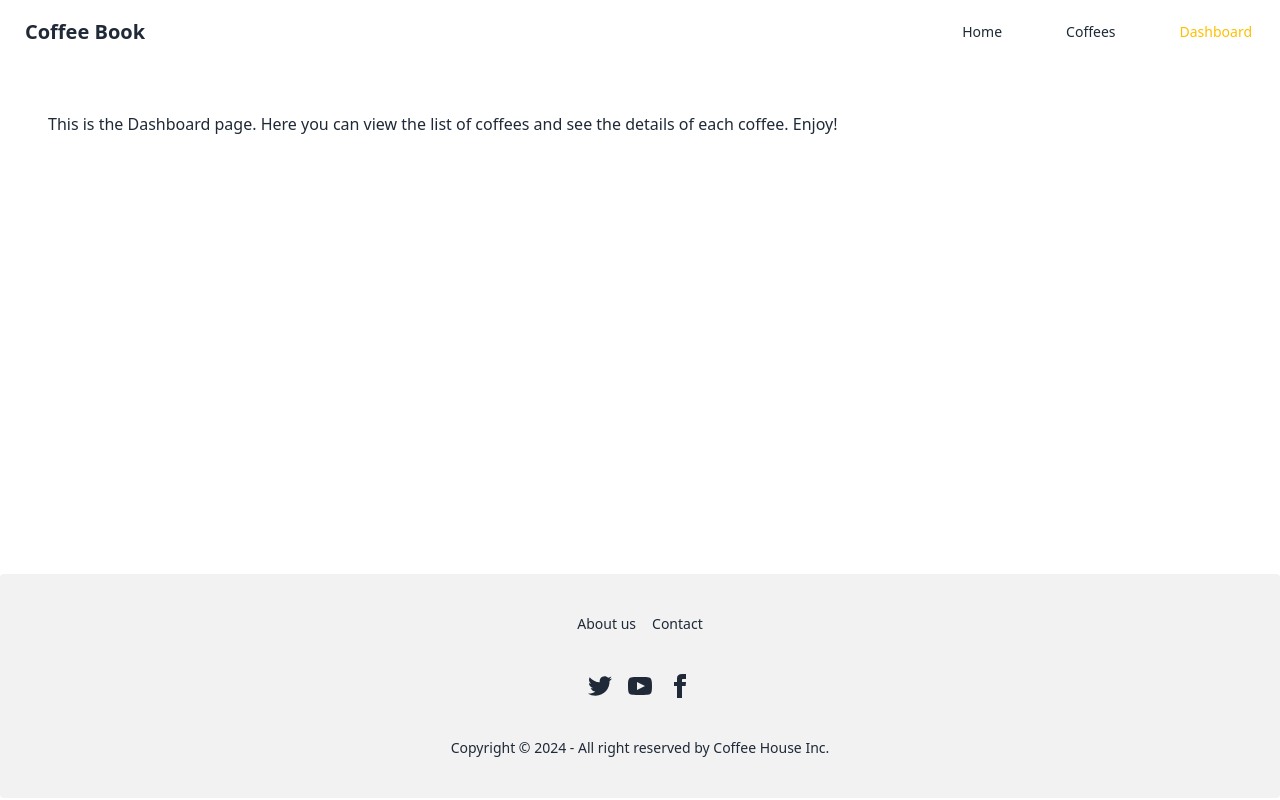
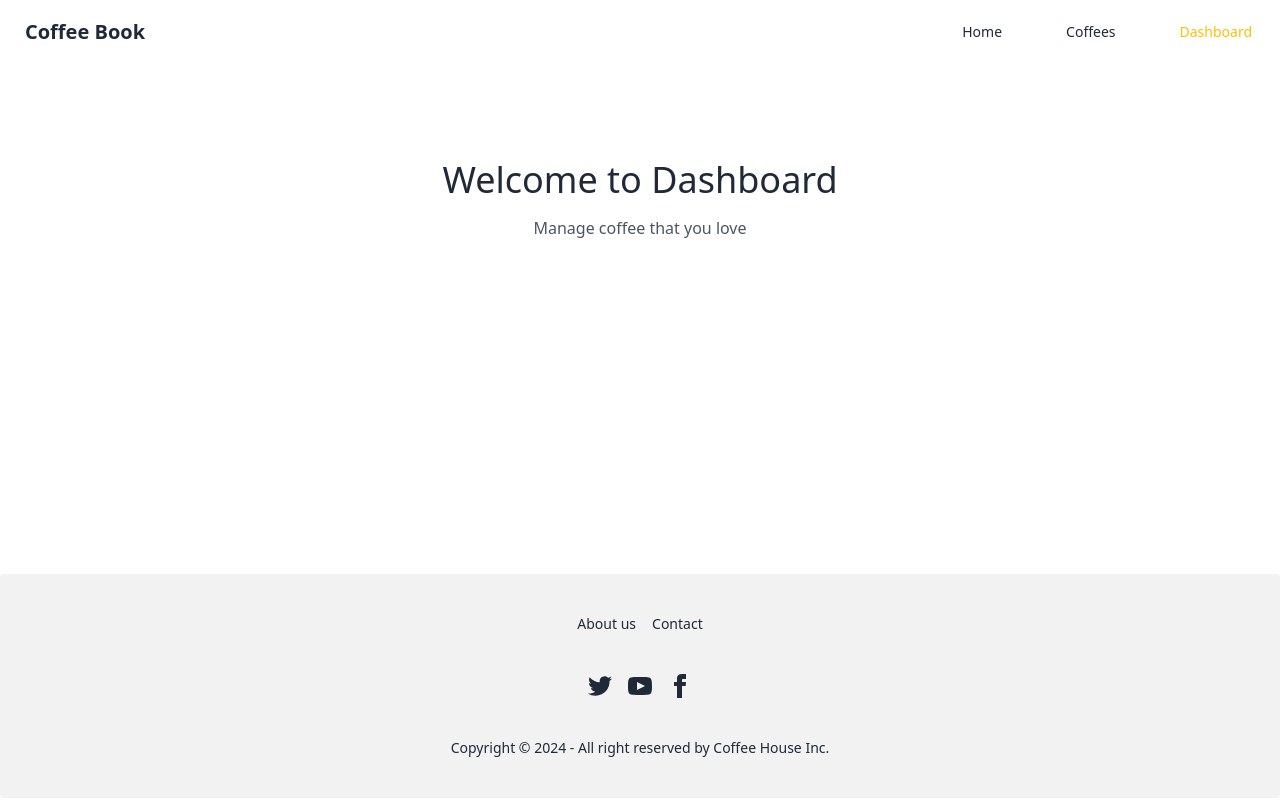
Before and after one commit to miftah1299/coffee-book, a React (Vite) app: page /dashboard in a window 1280 px wide. Built offline with nearby package versions, Linux system fonts and the light colour scheme.

Commit message:
add Dashboard page to display favorite coffees; refactor Heading component for better structure

```diff
--- a/src/pages/Dashboard.jsx
+++ b/src/pages/Dashboard.jsx
@@ -1,11 +1,27 @@
+import { useState, useEffect } from "react";
+import Heading from "../components/Heading";
+import { getAllFavorites } from "../utilities";
+import Card from "../components/Card";
 
 const Dashboard = () => {
+    const [coffees, setCoffees] = useState([]);
+    useEffect(() => {
+        const favorites = getAllFavorites();
+        setCoffees(favorites);
+    }, []);
+
     return (
         <div>
-            <h2>
-                This is the Dashboard page. Here you can view the list of coffees and see
-                the details of each coffee. Enjoy!
-            </h2>
+            <Heading
+                title="Welcome to Dashboard"
+                subtitle="Manage coffee that you love"
+            />
+
+            <div className="grid grid-cols-1 md:grid-cols-2 lg:grid-cols-3 gap-4">
+                {coffees.map((coffee) => (
+                    <Card key={coffee.id} coffee={coffee}></Card>
+                ))}
+            </div>
         </div>
     );
 };
```
Also changed, not shown: src/components/Heading.jsx (+8 -4 lines).
